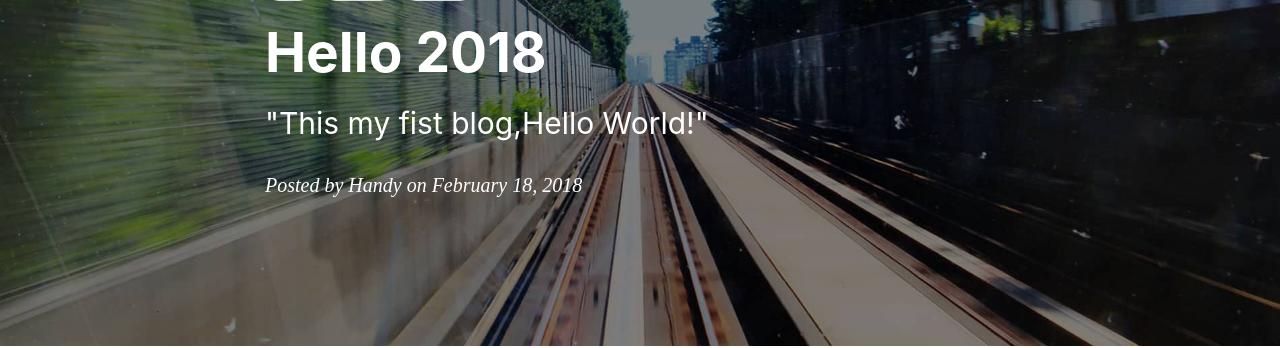
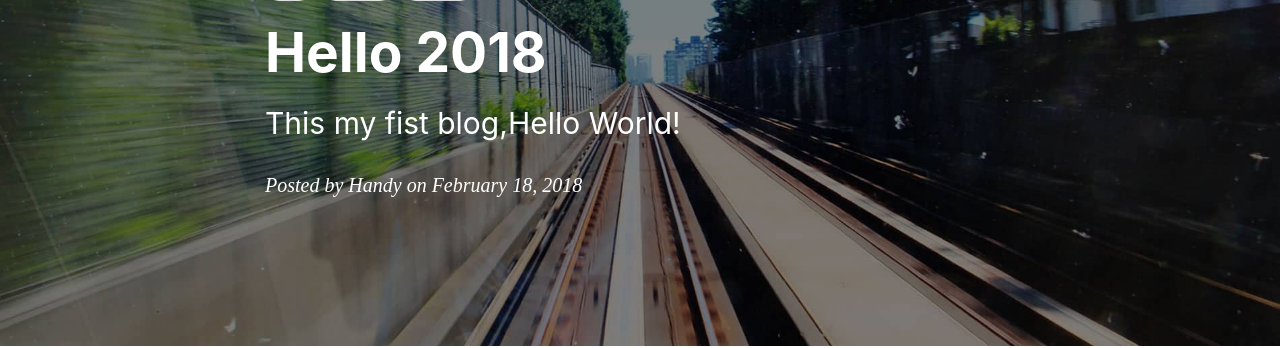
Before and after one commit to handyzhang/handyzhang.github.io, a Jekyll site: the page built from _posts/2018-02-18-hello-world.markdown, in a window 1280 px wide. Shown: the part 177-525 px from the top of the page. Built offline with Jekyll 4.4.1, drawn with Linux system fonts in a browser that asks for light colours; nearby versions of some CDN libraries; comment, search, counter and statistics services are not loaded.

```diff
--- a/_posts/2018-02-18-hello-world.markdown
+++ b/_posts/2018-02-18-hello-world.markdown
@@ -1,7 +1,7 @@
 ---
 layout:     post
 title:      "Hello 2018"
-subtitle:   " \"This my fist blog,Hello World!\""
+subtitle:   " This my fist blog,Hello World!"
 date:       2018-02-18 12:00:00
 author:     "Handy"
 header-img: "img/post-bg-2015.jpg"
```
